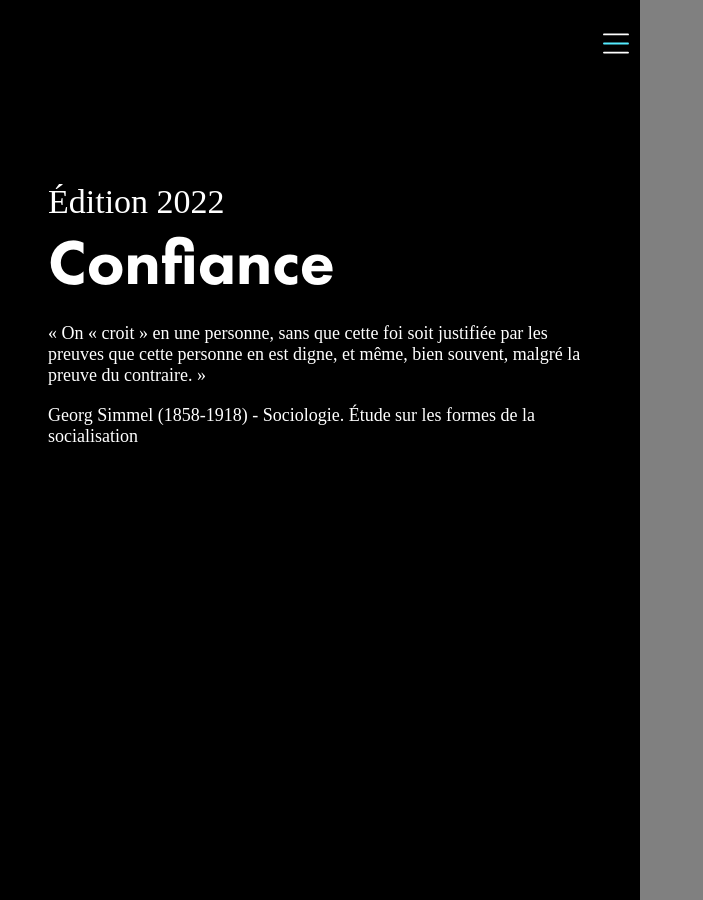
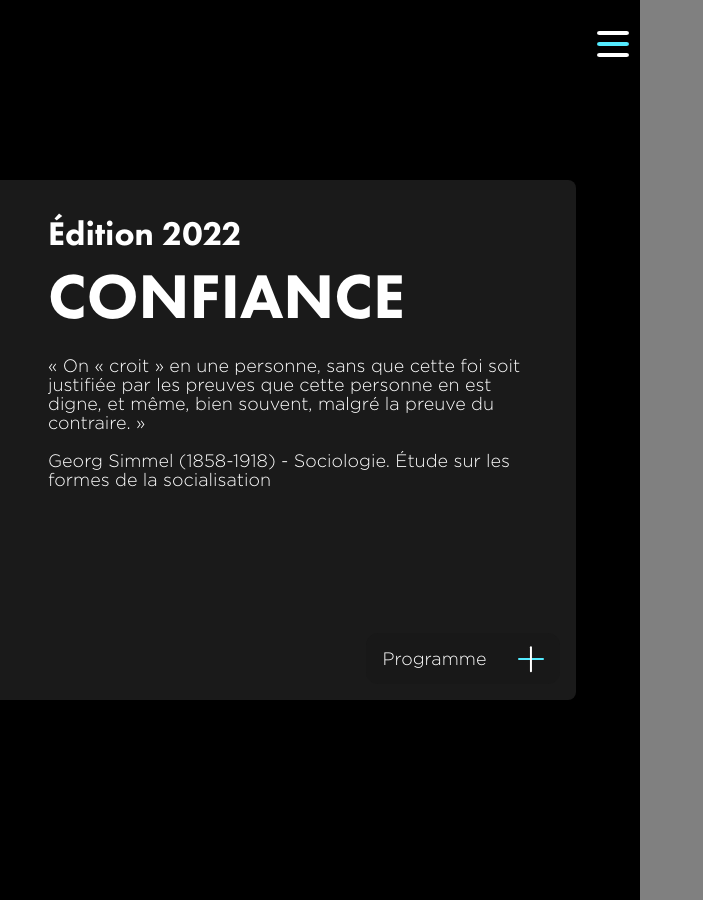
Before and after one commit to Digit-able-2022/digitable, a Jekyll site: the page built from _pages/index.html, in a window 1280 px wide. Shown: the whole page, without its empty margins (0-703 px from the left). Built offline with Jekyll 4.4.1, drawn with Linux system fonts in a browser that asks for light colours.

Commit message:
components and accueil page

```diff
--- /dev/null
+++ b/_data/data.yml
@@ -0,0 +1,6 @@
+---
+sideText:
+  -
+    theme: Confiance
+    year: "2022"
+    resume: « On « croit » en une personne, sans que cette foi soit justifiée par les preuves que cette personne en est digne, et même, bien souvent, malgré la preuve du contraire. » Georg Simmel (1858-1918) - Sociologie. Étude sur les formes de la socialisation
--- a/_includes/components/hNavBar.html
+++ b/_includes/components/hNavBar.html
@@ -1,12 +1,8 @@
 <nav class="flex hNavBar">
-  <div>Hey</div>
+  <div></div>
   <div class="hamburger">
     <div class="line blue"></div>
-    <svg width="26" height="25" viewBox="0 0 130 100" fill="none" xmlns="http://www.w3.org/2000/svg">
-      <rect width="129.576" height="9.23835" rx="4.61917" transform="matrix(1 0 0.0458701 0.998947 0 0)" fill="white"/>
-      <rect width="129.576" height="9.23835" rx="4.61917" transform="matrix(1 0 0.0458701 0.998947 0 45.3857)" fill="#54EBFF"/>
-      <rect width="129.576" height="9.23835" rx="4.61917" transform="matrix(1 0 0.0458701 0.998947 0 90.7714)" fill="white"/>
-    </svg>
+
   </div>
 
 </nav>
--- a/_includes/components/sideText.html
+++ b/_includes/components/sideText.html
@@ -1,6 +1,6 @@
 <article class="textWhite">
   <h2>Édition 2022</h2>
-  <h1>Confiance</h1>
+  <h1>CONFIANCE</h1>
   <p>« On « croit » en une personne, sans que cette foi soit justifiée par les preuves que cette personne en est
     digne, et même, bien souvent, malgré la preuve du contraire. »
 
@@ -8,4 +8,12 @@
   <p>
     Georg Simmel (1858-1918) - Sociologie. Étude sur les formes de la socialisation
   </p>
+  <section class="programmeSec flex">
+    <div></div>
+    <div class="flex programme btn bgBlack">
+      <p>Programme</p>
+      <div class="croix"></div>
+  </div>
+  </section>
+
 </article>
--- /dev/null
+++ b/_sass/abstracts/components.scss
@@ -0,0 +1,62 @@
+.hamburger{
+  width: fit-content;
+  height: 3rem;
+  display: flex;flex-direction: column;justify-content: space-between;
+  padding: 0.7rem;
+  cursor: pointer;
+
+
+
+
+  .line{
+    height: 4px;
+    width: 2rem;
+    border-radius: 50% / 13px;
+    background-color: $blue;
+  }
+  &::before, &::after{
+    content: "";
+    display: block;
+    height: 4px;
+    width: 2rem;
+    border-radius: 50% / 13px;
+    background-color: $white;
+
+  }
+
+}
+.programme{
+  align-items: center;
+  justify-content: space-between;
+  height: fit-content;
+  width: fit-content;
+  cursor: pointer;
+
+  gap: 2rem;
+
+  p{
+    margin: 0;
+  }
+}
+.croix{
+  position: relative;
+  &::before, &::after{
+    content: "";
+    display: block;
+    height: 2.3px;
+    width: 1.6rem;
+    border-radius: 50% / 13px;
+
+
+  }
+  &::after{background-color: $blue;}
+  &::before{
+    position: absolute;
+    transform: rotate(90deg);
+    background-color: white;
+  }
+}
+.btn{
+  padding: 1rem;
+  border-radius: 12px;
+}
--- a/_sass/accueil.scss
+++ b/_sass/accueil.scss
@@ -15,14 +15,21 @@
 
 //side Text
 .textWhite{
+  position: relative;
+  padding: 2rem 3rem;
+  background-color: rgba(255, 255, 255, 0.103);
+
+  border-bottom-right-radius: 8px;
+  border-top-right-radius: 8px;
+
   color: white;
   h1{font-size: $fsTitle;font-family: $ffFutura;}
-  h2{font-size: $fsSsTitle;}
-  p{font-size: $fsText;margin: 1.2rem 0;}
+  h2{font-size: $fsSsTitle;font-family: $ffFutura;}
+  p{font-size: $fsText;margin: 1.2rem 0;font-family: $ffGotham;}
 
-  width: 85%;
+  width: 90%;
 
-  margin: 7rem auto;
+  margin: 7rem 0;
 }
 //hNavBar
 
@@ -30,19 +37,13 @@
   justify-content: space-between;
   margin-top: 20px;
 }
-.hamburger{
-  width: fit-content;
-  padding: 0.7rem;
-  svg{
 
-    cursor: pointer;
-  }
-  // .line{
-  //   height: 4px;
-  //   width: 100%;
-  //   background-color: blue;
-
-
-  // }
-
+//Btn programme
+.programmeSec{
+  width: 100%;
+  align-items: center;
+  justify-content: space-between;
+  transform: translate(2rem, 1rem);
+  margin-top: 8rem;
 }
+//le reste dans components
--- a/_sass/main.scss
+++ b/_sass/main.scss
@@ -3,3 +3,4 @@
 @import "abstracts/variables";
 @import "abstracts/utilities";
 @import "accueil";
+@import "abstracts/components.scss";
```
Also changed, not shown: 3 other files.
